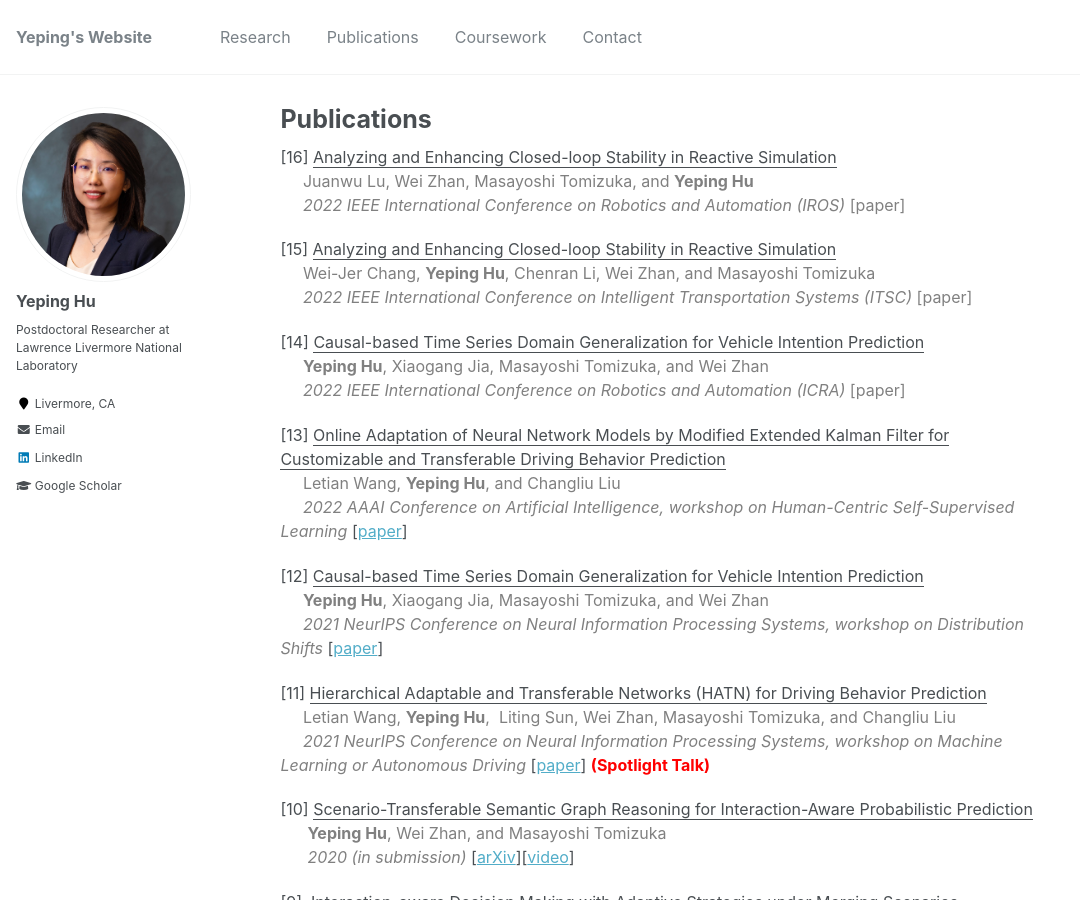
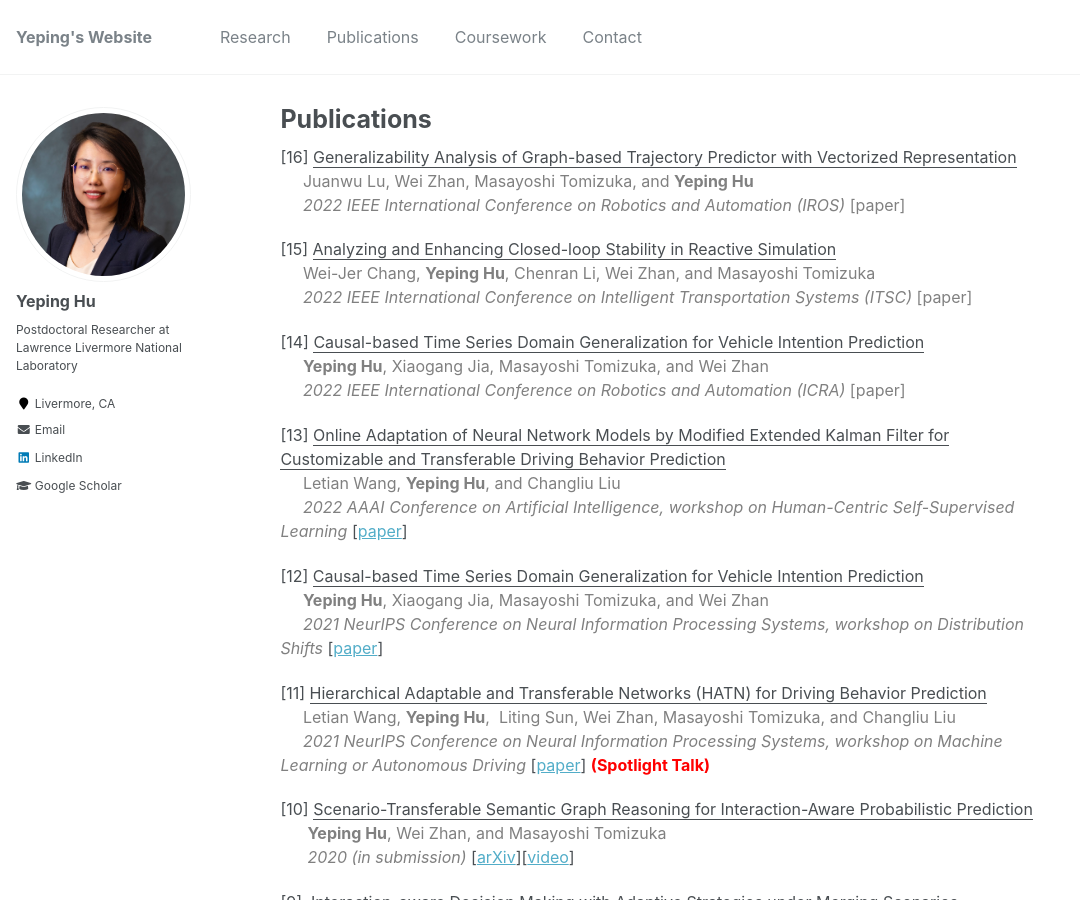
Before and after one commit to Yeping-Hu/yeping-hu.github.io, a Jekyll site: the page built from _pages/publications.md, in a window 1280 px wide and 900 px high. Shown: the whole window, without its empty margins (0-1080 px from the left). Built offline with Jekyll 4.4.1, drawn with Linux system fonts in a browser that asks for light colours; a script that is not in the unit is left out.

Commit message:
update publication

```diff
--- a/_pages/publications.md
+++ b/_pages/publications.md
@@ -10,7 +10,7 @@ body, td {
    font-size: 16px;
 }
 </style>
-[16] <u>Analyzing and Enhancing Closed-loop Stability in Reactive Simulation</u><br />&nbsp;&nbsp;&nbsp;&nbsp;<span style="color:gray"> Juanwu Lu, Wei Zhan, Masayoshi Tomizuka, and **Yeping Hu**</span><br /><span style="color:gray">&nbsp;&nbsp;&nbsp;&nbsp;&nbsp;*2022 IEEE International Conference on Robotics and Automation (IROS)* [paper]
+[16] <u>Generalizability Analysis of Graph-based Trajectory Predictor with Vectorized Representation</u><br />&nbsp;&nbsp;&nbsp;&nbsp;<span style="color:gray"> Juanwu Lu, Wei Zhan, Masayoshi Tomizuka, and **Yeping Hu**</span><br /><span style="color:gray">&nbsp;&nbsp;&nbsp;&nbsp;&nbsp;*2022 IEEE International Conference on Robotics and Automation (IROS)* [paper]
 
 [15] <u>Analyzing and Enhancing Closed-loop Stability in Reactive Simulation</u><br />&nbsp;&nbsp;&nbsp;&nbsp;<span style="color:gray"> Wei-Jer Chang, **Yeping Hu**, Chenran Li, Wei Zhan, and Masayoshi Tomizuka</span><br /><span style="color:gray">&nbsp;&nbsp;&nbsp;&nbsp;&nbsp;*2022 IEEE International Conference on Intelligent Transportation Systems (ITSC)* [paper]
 
```
